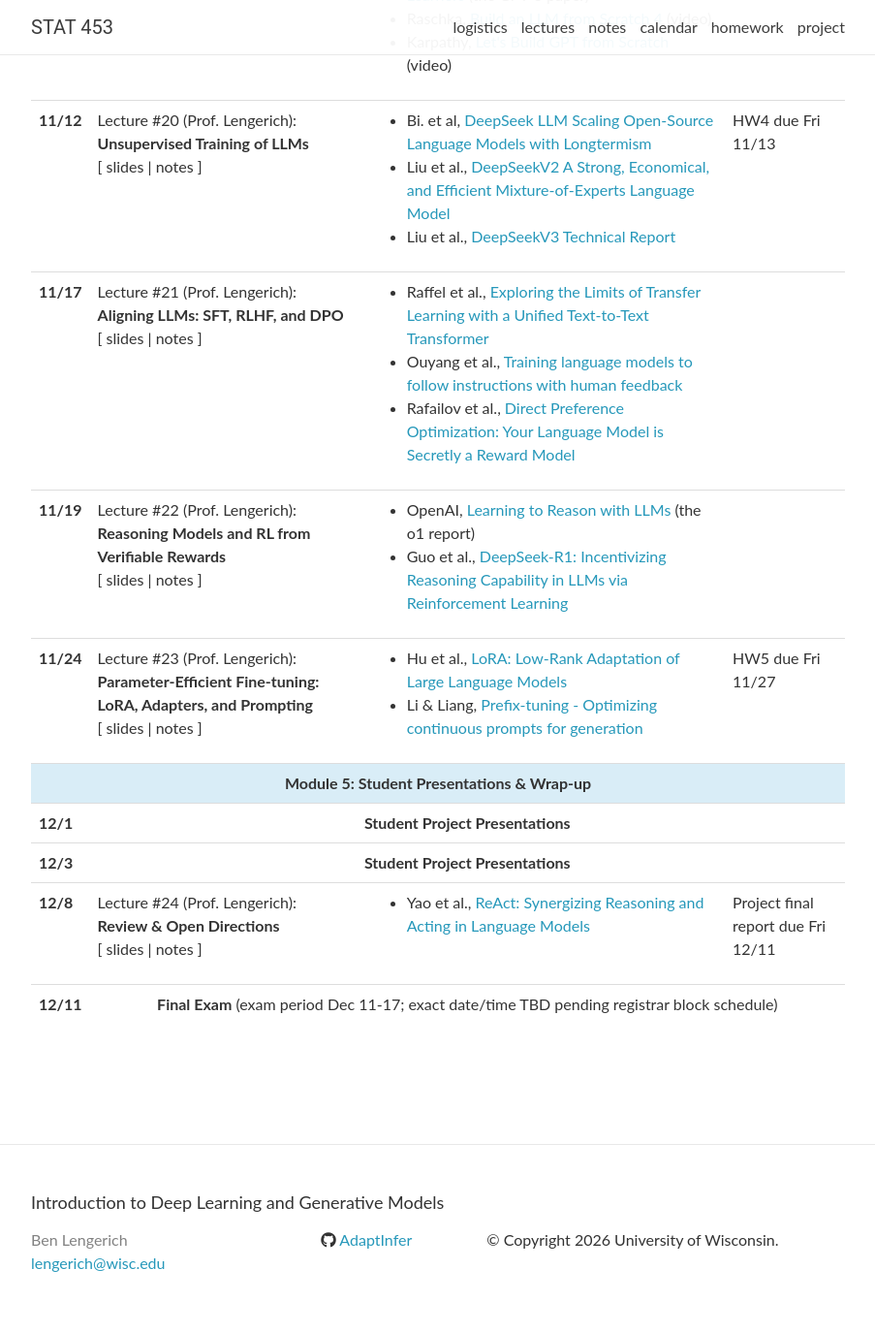
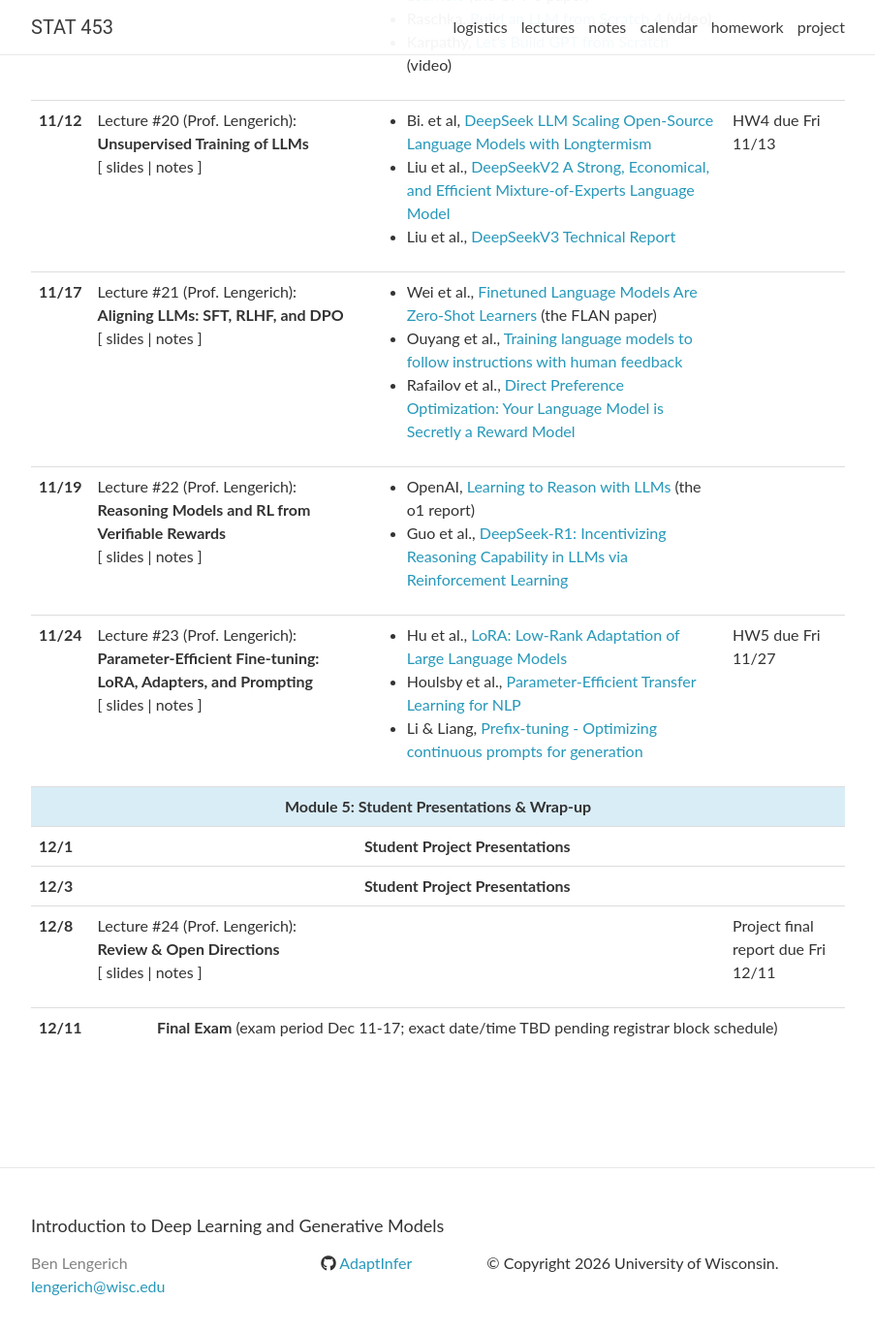
Before and after one commit to AdaptInfer/dgm-fall-2026, a Jekyll site: the page built from _pages/lectures.md, in a window 1280 px wide and 1400 px high, scrolled down 2622 px. Shown: the top 1375 px of the window at 97% size, without its empty margins (188-1091 px from the left). Built offline with Jekyll 4.4.1, drawn with Linux system fonts in a browser that asks for light colours; nearby versions of some CDN libraries; comment, search, counter and statistics services are not loaded; part of the change alters nothing that is shown; some of the changed text lies outside the part shown.

```diff
--- a/_data/lectures.yml
+++ b/_data/lectures.yml
@@ -26,6 +26,7 @@
   notes:
   readings:
     - Goodfellow et al., <a href="https://www.deeplearningbook.org/contents/linear_algebra.html">Deep learning book</a>, Ch. 2
+    - Goodfellow et al., <a href="https://www.deeplearningbook.org/contents/prob.html">Deep learning book</a>, Ch. 3
 
 - date: 9/15
   lecturer: Prof. Lengerich
@@ -44,6 +45,7 @@
   slides: # TODO: re-upload Lecture_05_GradientDescent.pdf once remade from PPTX
   notes:
   readings:
+    - Goodfellow et al., <a href="https://www.deeplearningbook.org/contents/numerical.html">Deep learning book</a>, Ch. 4
   logistics: HW1 due Fri 9/18
 
 - date: 9/22
@@ -88,7 +90,7 @@
   slides: # TODO: re-upload Lecture_10_Normalization.pdf once remade from PPTX
   notes:
   readings:
-    - Goodfellow et al., <a href="https://www.deeplearningbook.org/contents/guidelines.html">Deep learning book</a>, Ch. 11
+    - Goodfellow et al., <a href="https://www.deeplearningbook.org/contents/optimization.html">Deep learning book</a>, Ch. 8.4, 8.7
 
 - date: 10/8
   lecturer: Prof. Lengerich
@@ -114,8 +116,8 @@
   lecturer: Prof. Lengerich
   title: <strong>A linear introduction to generative models</strong>
   readings:
-    - A. Ng, <a href="https://lengerichlab.github.io/pgm-spring-2025/assets/readings/03_ng_generative_discriminative.pdf" target="_blank">On Discriminative vs. Generative Classifiers</a>
-    - J. Xue, <a href="https://lengerichlab.github.io/pgm-spring-2025/assets/readings/03_Xue_CommentOn.pdf" target="_blank">Comment on On Discriminative vs. Generative Classifiers</a>
+    - A. Ng, <a href="/dgm-fall-2026/assets/readings/03_ng_generative_discriminative.pdf" target="_blank">On Discriminative vs. Generative Classifiers</a>
+    - J. Xue, <a href="/dgm-fall-2026/assets/readings/03_Xue_CommentOn.pdf" target="_blank">Comment on On Discriminative vs. Generative Classifiers</a>
   slides: # TODO: re-upload Lecture_13_Generative.pdf once remade from PPTX
   notes:
   logistics: HW3 due Fri 10/23
@@ -143,6 +145,8 @@
 - date: 10/29
   lecturer: Prof. Lengerich
   title: <strong>Diffusion Models</strong>
+  readings:
+    - 'Ho et al., <a href="https://arxiv.org/abs/2006.11239">Denoising Diffusion Probabilistic Models</a>'
   slides: # TODO: re-upload Lecture_16_Diffusion.pdf once remade from PPTX
   notes:
 
@@ -196,7 +200,7 @@
   lecturer: Prof. Lengerich
   title: "<strong>Aligning LLMs: SFT, RLHF, and DPO</strong>"
   readings:
-    - Raffel et al., <a href="https://arxiv.org/abs/1910.10683">Exploring the Limits of Transfer Learning with a Unified Text-to-Text Transformer</a>
+    - 'Wei et al., <a href="https://arxiv.org/abs/2109.01652">Finetuned Language Models Are Zero-Shot Learners</a> (the FLAN paper)'
     - Ouyang et al., <a href="https://arxiv.org/abs/2203.02155">Training language models to follow instructions with human feedback</a>
     - 'Rafailov et al., <a href="https://arxiv.org/abs/2305.18290">Direct Preference Optimization: Your Language Model is Secretly a Reward Model</a>'
   slides: # TODO: re-upload Lecture_21_Posttraining.pdf once remade from PPTX
@@ -216,6 +220,7 @@
   title: "<strong>Parameter-Efficient Fine-tuning: LoRA, Adapters, and Prompting</strong>"
   readings:
     - 'Hu et al., <a href="https://arxiv.org/abs/2106.09685">LoRA: Low-Rank Adaptation of Large Language Models</a>'
+    - 'Houlsby et al., <a href="https://arxiv.org/abs/1902.00751">Parameter-Efficient Transfer Learning for NLP</a>'
     - Li & Liang, <a href="https://arxiv.org/abs/2101.00190">Prefix-tuning - Optimizing continuous prompts for generation</a>
   slides: # TODO: re-upload Lecture_23_PEFT.pdf once remade from PPTX
   notes:
@@ -232,8 +237,6 @@
 - date: 12/8
   lecturer: Prof. Lengerich
   title: <strong>Review & Open Directions</strong>
-  readings:
-    - 'Yao et al., <a href="https://arxiv.org/abs/2210.03629">ReAct: Synergizing Reasoning and Acting in Language Models</a>'
   slides: # TODO: re-upload Lecture_24_Review.pdf once remade from PPTX
   notes:
   logistics: Project final report due Fri 12/11
```
